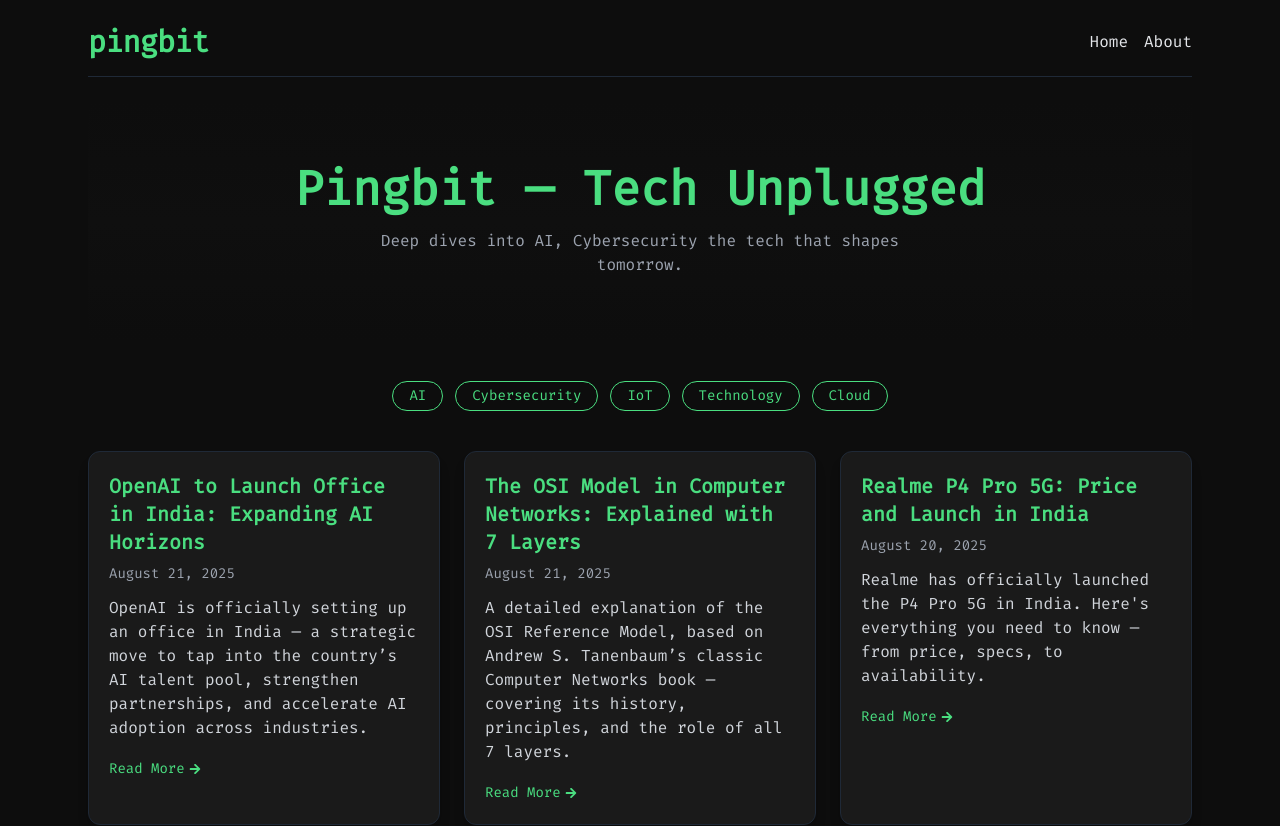
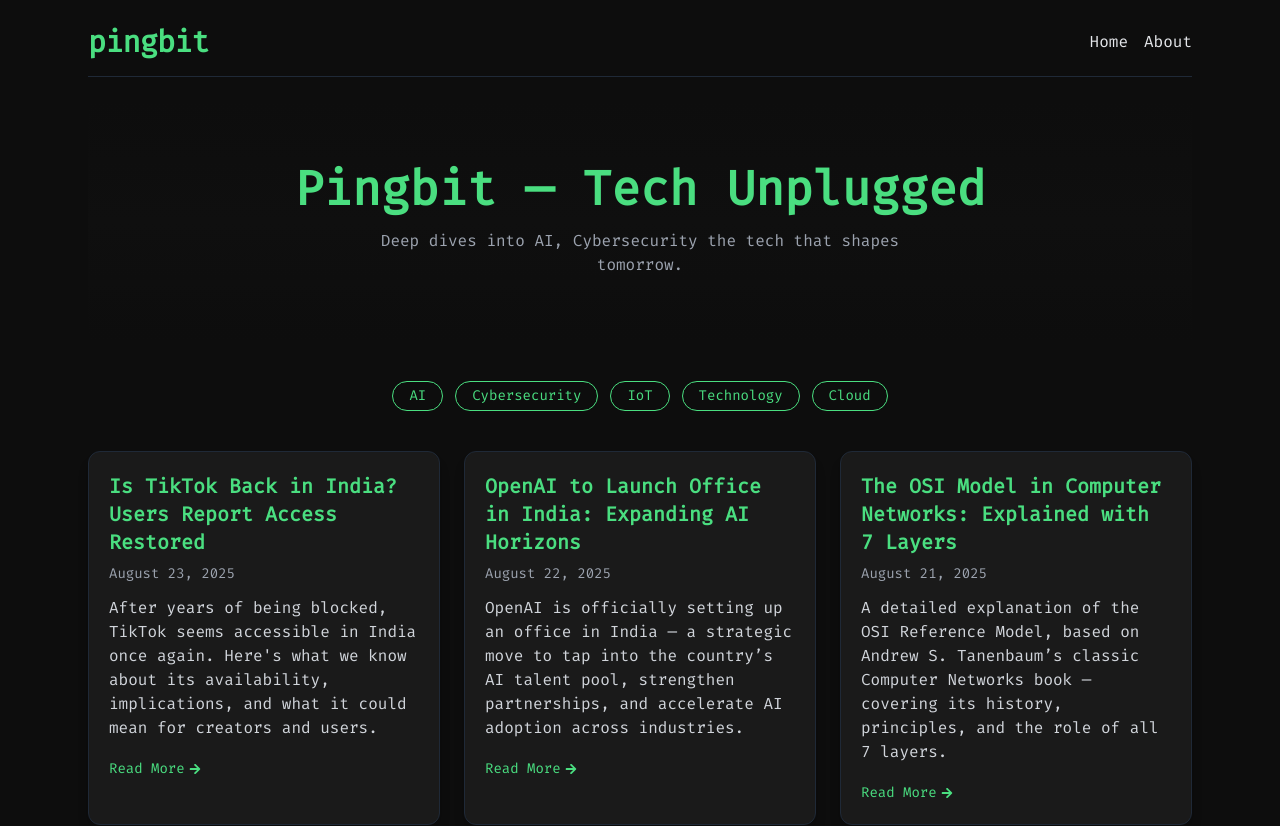
Before and after one commit to sahiladit/pingbit, a React (Vite) app: page / in a window 1280 px wide. Shown: the top 826 px of the page. Built offline with nearby package versions, Linux system fonts and the light colour scheme.

Commit message:
tiktok back blog added

```diff
--- a/src/data/posts.js
+++ b/src/data/posts.js
@@ -4,9 +4,61 @@ import './post.css';
 
 export const posts = [
   {
+id: "tiktok-back-in-india",
+title: "Is TikTok Back in India? Users Report Access Restored",
+date: "August 23, 2025",
+description: "After years of being blocked, TikTok seems accessible in India once again. Here's what we know about its availability, implications, and what it could mean for creators and users.",
+image: "https://cdn.prod.website-files.com/5c29380b1110ec92a203aa84/5dede154cad2171df5e07412_image.png",
+content: `
+<div class="space-y-6">
+<img src="https://cdn.prod.website-files.com/5c29380b1110ec92a203aa84/5dede154cad2171df5e07412_image.png" alt="TikTok Logo" class="rounded-lg shadow-lg w-full"  loading="lazy" />
+
+  <h2 class="text-2xl font-bold text-green-400">TikTok Accessibility Restored?</h2>
+  <p>Users across India are reporting that they can now access the <span class="text-green-400">TikTok</span> website and app, marking a potential return of the platform after its ban in 2020. While official statements from TikTok and Indian authorities are still awaited, early indications suggest that the platform may once again be operational in the country.</p>
+
+  <h2 class="text-2xl font-bold text-green-400">Why TikTok Was Blocked</h2>
+  <p>TikTok was banned in India citing <span class="font-semibold">data privacy and national security concerns</span>. The government’s move led to the rise of alternative short-video platforms, and Indian developers quickly filled the gap with apps like <span class="text-green-400">Moj</span>, <span class="text-green-400">Josh</span>, and <span class="text-green-400">ShareChat</span>.</p>
+
+  <h2 class="text-2xl font-bold text-green-400">Impact on Creators and Users</h2>
+  <ul class="list-disc pl-6 space-y-2">
+    <li><span class="font-semibold">Content Creators:</span> Indian creators may regain access to TikTok’s global audience, monetization options, and exposure.</li>
+    <li><span class="font-semibold">Users:</span> The return provides a familiar platform for entertainment, trends, and social interaction.</li>
+    <li><span class="font-semibold">App Ecosystem:</span> Competing Indian platforms might face renewed pressure to innovate and retain users.</li>
+  </ul>
+
+  <h2 class="text-2xl font-bold text-green-400">Regulatory and Privacy Concerns</h2>
+  <p>While users are excited, authorities are likely to maintain <span class="font-semibold">strict data privacy regulations</span>. TikTok may need to ensure compliance with India’s IT and data protection laws before fully restoring services.</p>
+
+    <h2 class="text-2xl font-bold text-green-400">TikTok Fans Rejoice!</h2>
+  <p>It seems like the wait is finally over! Users across India are reporting that <span class="text-green-400">TikTok</span> is working again. Many are opening the app and saying, <em>“It’s alive!”</em> After 5 years of missing their favorite short videos, trends, and dances, fans are buzzing with excitement.</p>
+
+  <h2 class="text-2xl font-bold text-green-400">Why TikTok Vanished</h2>
+  <p>Back in 2020, TikTok was blocked over <span class="font-semibold">privacy and security concerns</span>. This led to a wave of Indian apps like <span class="text-green-400">Moj</span>, <span class="text-green-400">Josh</span>, and <span class="text-green-400">ShareChat</span> taking over. But nothing quite matched the global vibe TikTok had.</p>
+
+  <h2 class="text-2xl font-bold text-green-400">What’s in Store for Creators</h2>
+  <ul class="list-disc pl-6 space-y-2">
+    <li><span class="font-semibold">Global Reach:</span> Indian creators can now go viral worldwide.</li>
+    <li><span class="font-semibold">Earnings:</span> Monetization opportunities could come back, giving creators a big boost.</li>
+    <li><span class="font-semibold">Trendy Content:</span> Expect a flood of memes, dance challenges, and quirky videos soon.</li>
+  </ul>
+
+  <h2 class="text-2xl font-bold text-green-400">What Users Can Expect</h2>
+  <p>Fans are already logging in, sharing clips, and joining challenges. If TikTok officially stays, India could become a hotspot for viral trends again — from lip-syncs to comedy skits, the digital playground is back.</p>
+
+  <h2 class="text-2xl font-bold text-green-400">Regulations & Privacy</h2>
+  <p>Even with the excitement, <span class="font-semibold">regulatory compliance</span> will matter. TikTok will likely follow India’s data privacy rules strictly to keep the app running smoothly.</p>
+
+  <h2 class="text-2xl font-bold text-green-400">Conclusion</h2>
+  <p>TikTok might just be making its grand comeback in India. Fans are thrilled, creators are prepping their best content, and the world of viral short videos is set to get chaotic — in the best way! Keep your phones ready; the trends are about to explode.</p>
+</div>
+
+`,
+tags: ["tik tok","tiktok india","viral","trend","comeback","aliexpress","tik tok india",,"ali express","tiktok website","tiktok app","aliexpress india","is tiktok back in india","tiktok news","tiktok back in india","china","TikTok India", "TikTok ban", "Short Video Apps", "Moj", "Josh", "ShareChat", "Social Media", "Tech News", "Indian Creators", "Data Privacy", "TikTok Access", "Trending Apps", "India Technology"]
+},
+  {
   id: "openai-office-launch-india",
   title: "OpenAI to Launch Office in India: Expanding AI Horizons",
-  date: "August 21, 2025",
+  date: "August 22, 2025",
   description: "OpenAI is officially setting up an office in India — a strategic move to tap into the country’s AI talent pool, strengthen partnerships, and accelerate AI adoption across industries.",
   image: "https://upload.wikimedia.org/wikipedia/commons/4/4e/OpenAI_Logo.svg",
   content: `
```
Also changed, not shown: 1 other file (tests, documents, lock files or other folders).
